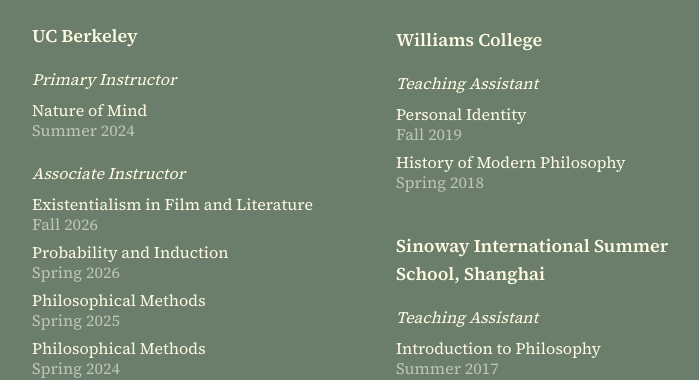
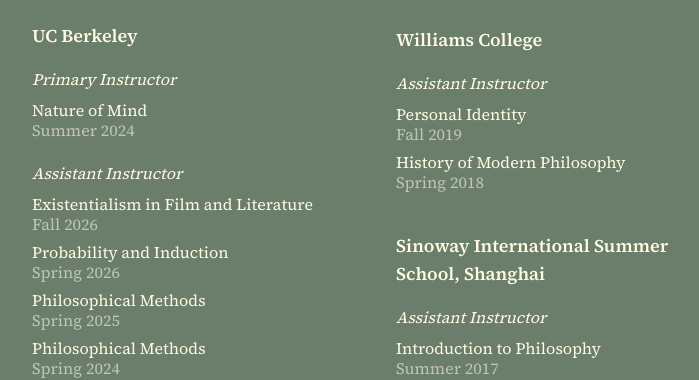
Before and after one commit to AnhuiHuang/personal-site, a Next.js app: page /teaching in a window 1280 px wide. Shown: the part 306-686 px from the top of the page, without its empty margins (264-963 px from the left). Built offline with nearby package versions, Linux system fonts and the light colour scheme.

Commit message:
Update teaching page

```diff
--- a/app/page.tsx
+++ b/app/page.tsx
@@ -10,7 +10,7 @@
          <img
   src="/profile.jpg"
   alt="Anhui Huang"
-  className="w-[90%] h-auto md:h-[440px] object-cover object-top"
+  className="w-[90%] h-auto md:h-[440px] md:object-cover md:object-top border-2"
 />
         </div>
 
--- a/app/teaching/page.tsx
+++ b/app/teaching/page.tsx
@@ -19,7 +19,7 @@
               <p className="text-[#BFC5B9]">Summer 2024</p>
             </div>
 
-            <h3 className="italic mb-2">Associate Instructor</h3>
+            <h3 className="italic mb-2">Assistant Instructor</h3>
 
             <div className="space-y-2 leading-tight">
               <div>
@@ -75,7 +75,7 @@
           <section className="mb-10">
             <h2 className="text-lg font-bold mb-4">Williams College</h2>
 
-            <h3 className="italic mb-2">Teaching Assistant</h3>
+            <h3 className="italic mb-2">Assistant Instructor</h3>
 
             <div className="space-y-2 leading-tight">
               <div>
@@ -95,7 +95,7 @@
               Sinoway International Summer School, Shanghai
             </h2>
 
-            <h3 className="italic mb-2">Teaching Assistant</h3>
+            <h3 className="italic mb-2">Assistant Instructor</h3>
 
             <div className="space-y-2 leading-tight">
               <div>
```
